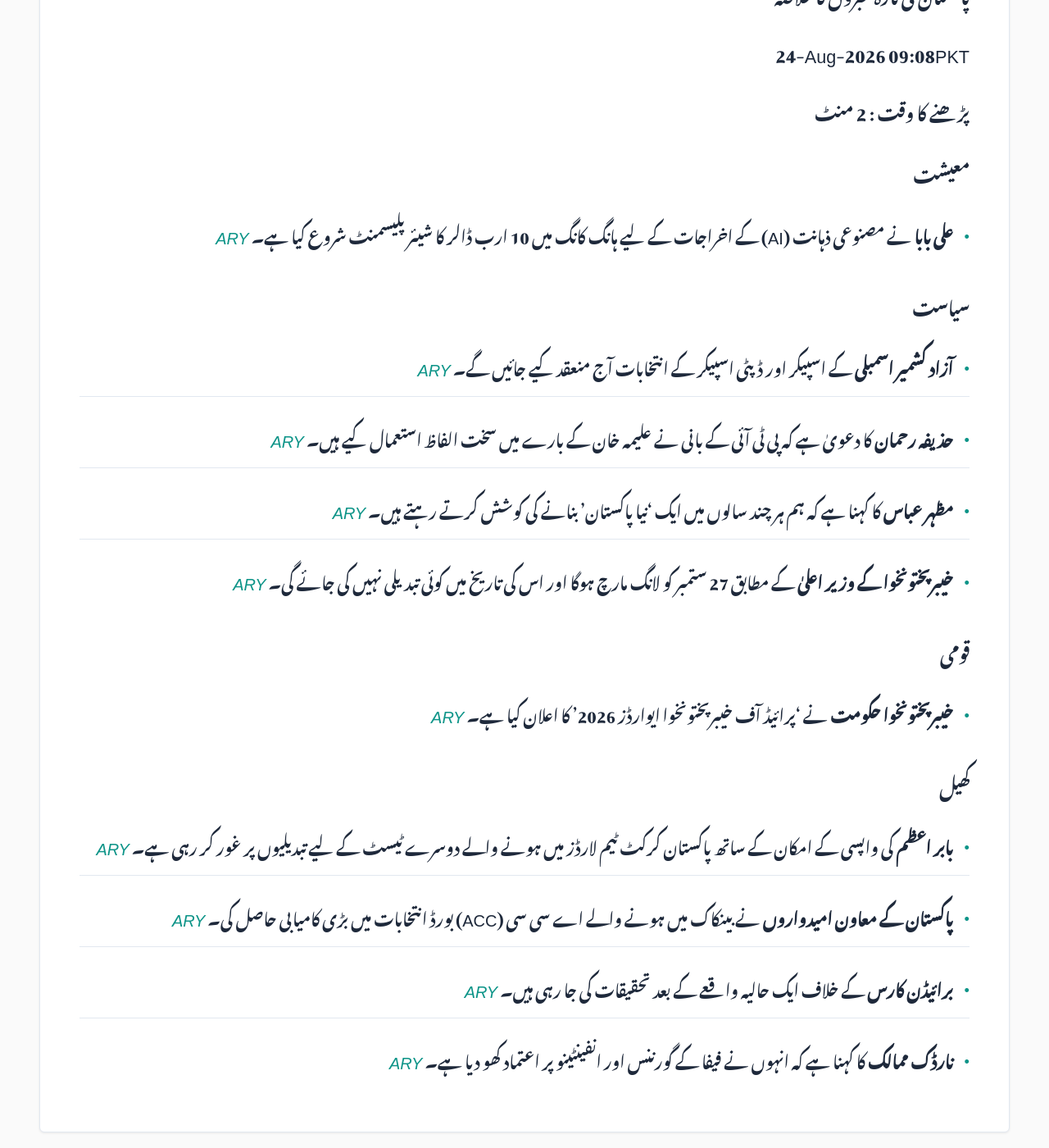
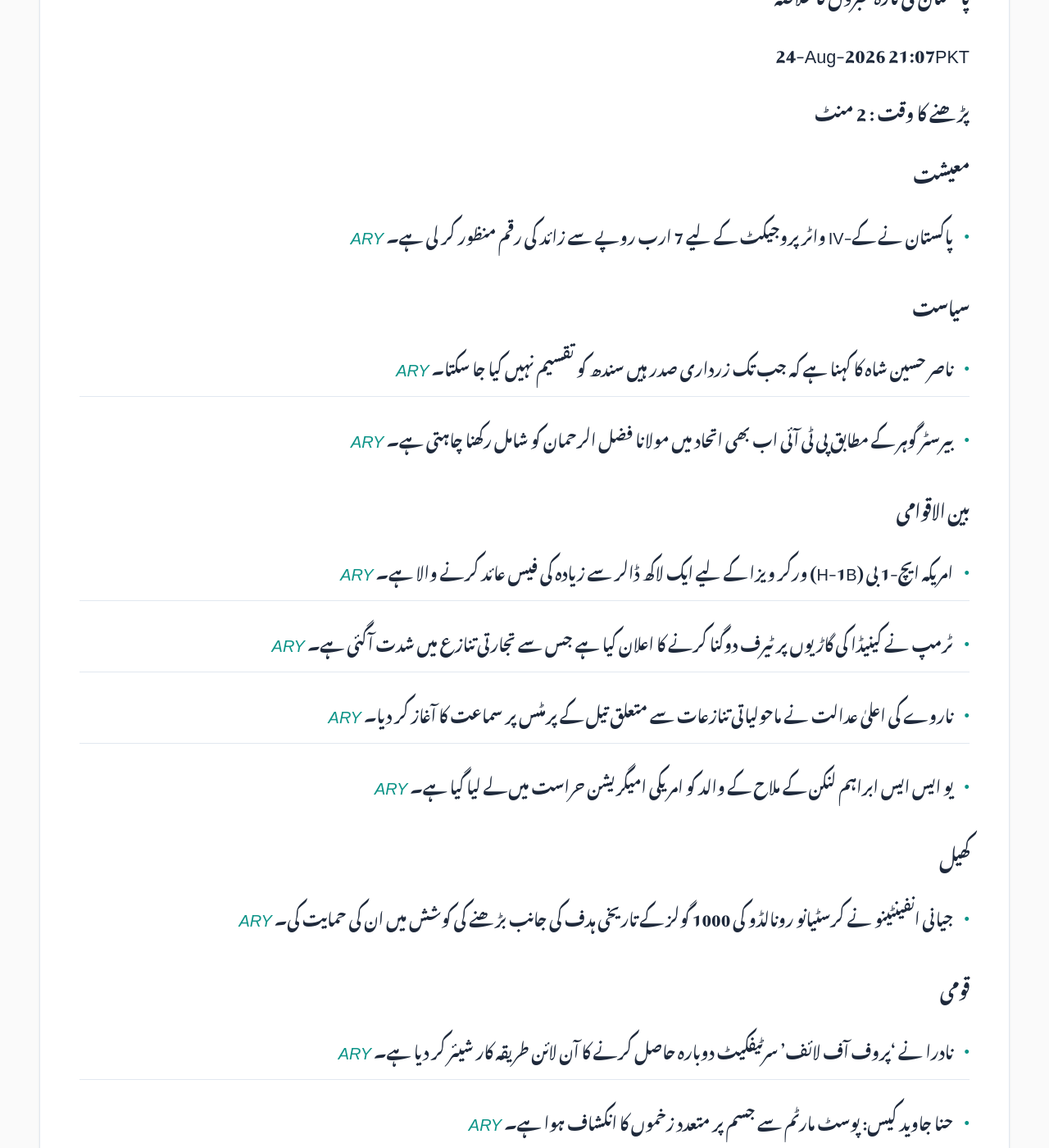
Before and after one commit to zsubzwary/news, a Jekyll site: the page built from ur/index.md, in a window 1280 px wide and 1400 px high, scrolled down 354 px. Shown: the whole window at 82% size. Built offline with Jekyll 4.4.1, drawn with Linux system fonts in a browser that asks for light colours; some web fonts are replaced; comment, search, counter and statistics services are not loaded.

Commit message:
DateTime; 2026-08-24T16:07:32.935Z

```diff
--- a/ur/index.md
+++ b/ur/index.md
@@ -7,24 +7,26 @@ rtl: true
 
 پاکستان کی تازہ خبروں کا خلاصہ
 
- &lrm; 24-Aug-2026 09:08PKT
+ &lrm; 24-Aug-2026 21:07PKT
 
 پڑھنے کا وقت : 2 منٹ
 
 ### معیشت
-- **علی بابا** نے مصنوعی ذہانت (AI) کے اخراجات کے لیے ہانگ کانگ میں 10 ارب ڈالر کا شیئر پلیسمنٹ شروع کیا ہے۔ *[ARY](https://arynews.tv/alibaba-launches-10-billion-hong-kong-share-placement-to-fund-ai-spending)*
+- پاکستان نے کے-IV واٹر پروجیکٹ کے لیے 7 ارب روپے سے زائد کی رقم منظور کر لی ہے۔ *[ARY](https://arynews.tv/pakistan-approves-over-rs-7-billion-for-k-iv-water-project)*
 
 ### سیاست
-- **آزاد کشمیر اسمبلی** کے اسپیکر اور ڈپٹی اسپیکر کے انتخابات آج منعقد کیے جائیں گے۔ *[ARY](https://arynews.tv/ajk-assembly-speaker-deputy-speaker-election-to-be-held-today-sources)*
-- **حذیفہ رحمان** کا دعویٰ ہے کہ پی ٹی آئی کے بانی نے علیمہ خان کے بارے میں سخت الفاظ استعمال کیے ہیں۔ *[ARY](https://arynews.tv/pti-founder-used-harsh-words-about-aleema-khan-claims-huzaifa-rehman)*
-- **مظہر عباس** کا کہنا ہے کہ ہم ہر چند سالوں میں ایک 'نیا پاکستان' بنانے کی کوشش کرتے رہتے ہیں۔ *[ARY](https://arynews.tv/we-keep-trying-to-build-a-new-pakistan-every-few-years-mazhar-abbas)*
-- **خیبرپختونخوا کے وزیر اعلیٰ** کے مطابق 27 ستمبر کو لانگ مارچ ہوگا اور اس کی تاریخ میں کوئی تبدیلی نہیں کی جائے گی۔ *[ARY](https://arynews.tv/long-march-will-be-held-on-september-27-no-change-in-date-kp-cm)*
+- ناصر حسین شاہ کا کہنا ہے کہ جب تک زرداری صدر ہیں سندھ کو تقسیم نہیں کیا جا سکتا۔ *[ARY](https://arynews.tv/sindh-cannot-be-divided-while-zardari-is-president-nasir-hussain-shah)*
+- بیرسٹر گوہر کے مطابق پی ٹی آئی اب بھی اتحاد میں مولانا فضل الرحمان کو شامل رکھنا چاہتی ہے۔ *[ARY](https://arynews.tv/barrister-gohar-says-pti-still-wants-maulana-fazal-ur-rehman-in-alliance)*
+
+### بین الاقوامی
+- امریکہ ایچ-1 بی (H-1B) ورکر ویزا کے لیے ایک لاکھ ڈالر سے زیادہ کی فیس عائد کرنے والا ہے۔ *[ARY](https://arynews.tv/us-to-impose-more-than-100000-fee-for-h-1b-worker-visas)*
+- ٹرمپ نے کینیڈا کی گاڑیوں پر ٹیرف دوگنا کرنے کا اعلان کیا ہے جس سے تجارتی تنازع میں شدت آگئی ہے۔ *[ARY](https://arynews.tv/trump-doubles-tariffs-on-canada-autos-as-trade-fight-heats-up)*
+- ناروے کی اعلیٰ عدالت نے ماحولیاتی تنازعات سے متعلق تیل کے پرمٹس پر سماعت کا آغاز کر دیا۔ *[ARY](https://arynews.tv/top-norway-court-opens-hearings-over-climate-disputed-oil-permits)*
+- یو ایس ایس ابراہم لنکن کے ملاح کے والد کو امریکی امیگریشن حراست میں لے لیا گیا ہے۔ *[ARY](https://arynews.tv/father-of-sailor-aboard-uss-abraham-lincoln-taken-into-us-immigration-detention)*
+
+### کھیل
+- جیانی انفینٹینو نے کرسٹیانو رونالڈو کی 1000 گولز کے تاریخی ہدف کی جانب بڑھنے کی کوشش میں ان کی حمایت کی۔ *[ARY](https://arynews.tv/gianni-infantino-supports-cristiano-ronaldo-on-the-historic-race-to-1000-goals)*
 
 ### قومی
-- **خیبرپختونخوا حکومت** نے 'پرائیڈ آف خیبرپختونخوا ایوارڈز 2026' کا اعلان کیا ہے۔ *[ARY](https://arynews.tv/kp-announces-pride-of-khyber-pakhtunkhwa-awards-2026)*
-
-### کھیل
-- **بابر اعظم** کی واپسی کے امکان کے ساتھ پاکستان کرکٹ ٹیم لارڈز میں ہونے والے دوسرے ٹیسٹ کے لیے تبدیلیوں پر غور کر رہی ہے۔ *[ARY](https://arynews.tv/babar-azam-slated-to-return-as-pakistan-mulls-changes-for-the-second-test-at-lords)*
-- **پاکستان کے معاون امیدواروں** نے بینکاک میں ہونے والے اے سی سی (ACC) بورڈ انتخابات میں بڑی کامیابی حاصل کی۔ *[ARY](https://arynews.tv/pakistan-backed-candidates-clean-sweep-acc-board-elections-in-bangkok)*
-- **برائیڈن کارس** کے خلاف ایک حالیہ واقعے کے بعد تحقیقات کی جا رہی ہیں۔ *[ARY](https://arynews.tv/brydon-carse-being-investigated-after-incident)*
-- **نارڈک ممالک** کا کہنا ہے کہ انہوں نے فیفا کے گورننس اور انفینٹینو پر اعتماد کھو دیا ہے۔ *[ARY](https://arynews.tv/nordic-nations-say-they-have-lost-confidence-in-infantino-and-fifa-governance)*
+- نادرا نے 'پروف آف لائف' سرٹیفکیٹ دوبارہ حاصل کرنے کا آن لائن طریقہ کار شیئر کر دیا ہے۔ *[ARY](https://arynews.tv/nadra-shares-online-process-to-reobtain-proof-of-life-certificate)*
+- حنا جاوید کیس: پوسٹ مارٹم سے جسم پر متعدد زخموں کا انکشاف ہوا ہے۔ *[ARY](https://arynews.tv/hina-javed-case-post-mortem-reveals-multiple-injuries)*
```
